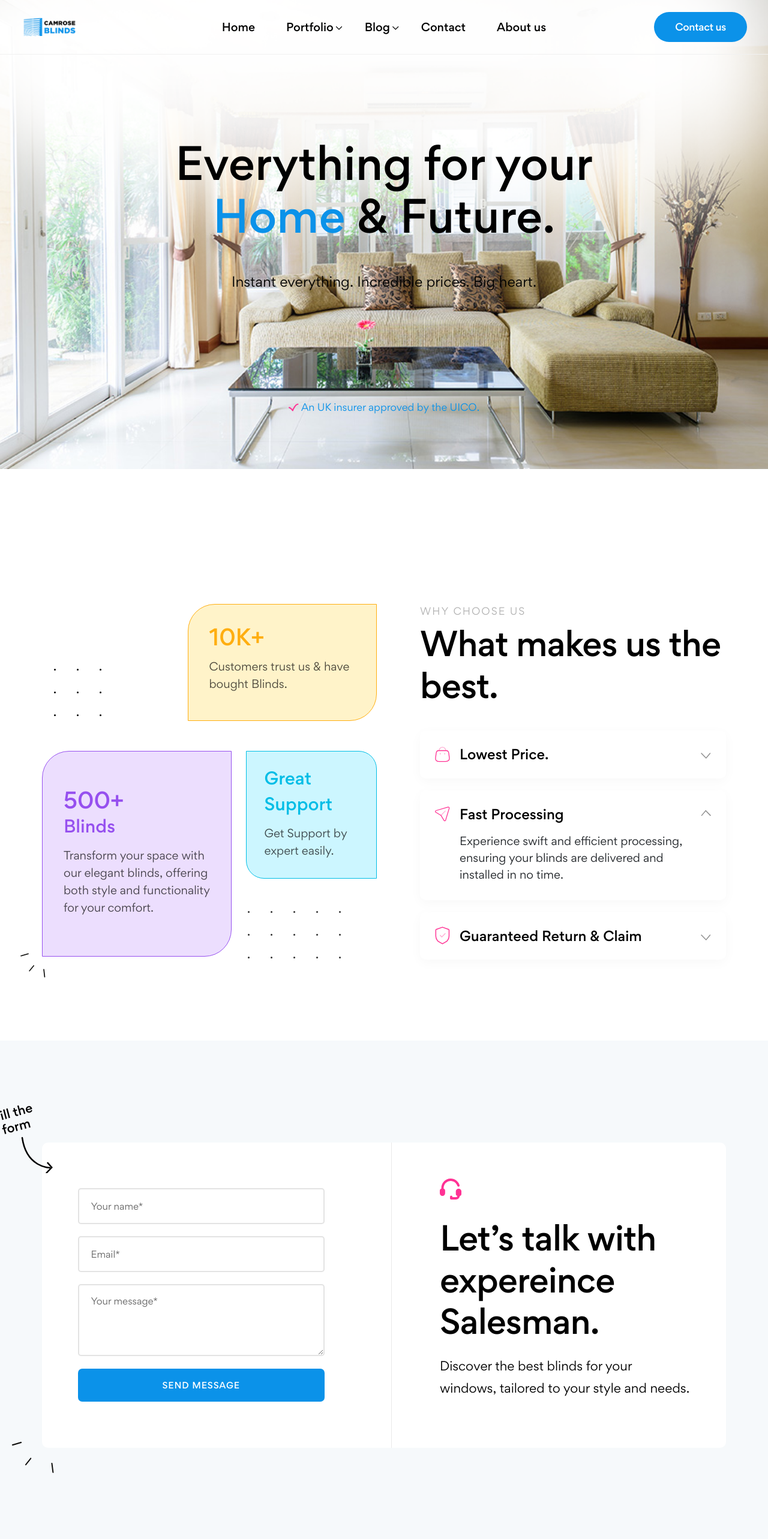
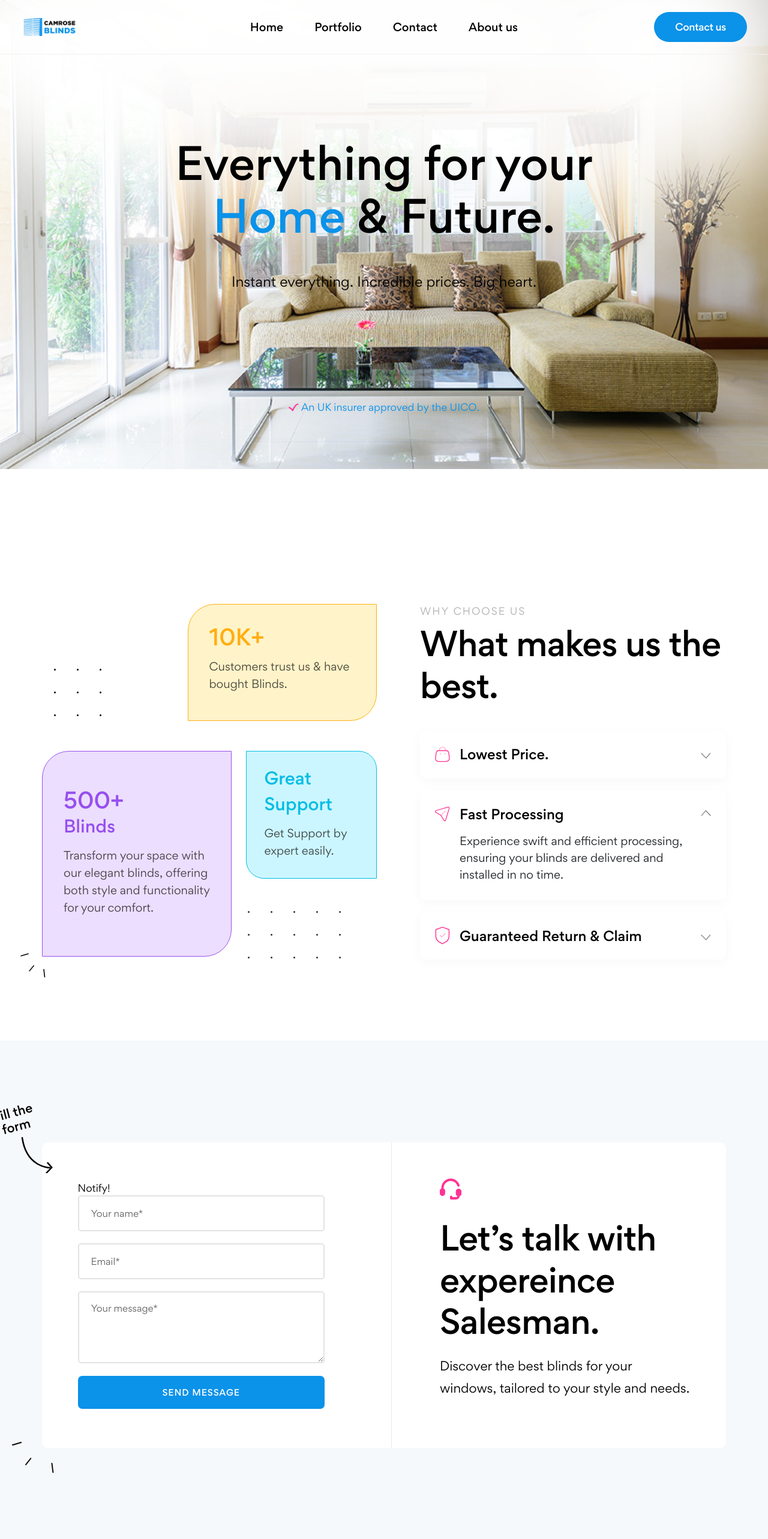
Before and after one commit to abhijeetmssn/camros_blind, a Next.js app: page / in a window 1280 px wide. Shown: the top 2566 px of the page at 60% size. Built offline with nearby package versions, Linux system fonts and the light colour scheme.

Commit message:
adding portfolio

```diff
--- a/components/header/MainMenu.jsx
+++ b/components/header/MainMenu.jsx
@@ -133,7 +133,13 @@ const MainMenu = () => {
           </li> */}
           {/* End li (pages) */}
 
-          <li className="nav-item dropdown">
+          <li className="nav-item">
+              <Link className="nav-link" href="/portfolio/portfolio-v2" role="button">
+              Portfolio
+              </Link>
+            </li>
+
+          {/* <li className="nav-item dropdown">
             <a
               className="nav-link dropdown-toggle"
               href="#"
@@ -153,10 +159,10 @@ const MainMenu = () => {
                 </li>
               ))}
             </ul>
-          </li>
+          </li> */}
           {/* End li (portfolio) */}
 
-          <li className="nav-item dropdown">
+          {/* <li className="nav-item dropdown">
             <a
               className="nav-link dropdown-toggle"
               href="#"
@@ -176,7 +182,7 @@ const MainMenu = () => {
                 </li>
               ))}
             </ul>
-          </li>
+          </li> */}
           {/* End li (blog) */}
 
           <li className="nav-item">
--- a/components/home-page/home-1/ContactForm.jsx
+++ b/components/home-page/home-1/ContactForm.jsx
@@ -1,8 +1,10 @@
 import { useState } from "react";
 import emailjs from '@emailjs/browser';
 import { useRef } from "react";
+import { ToastContainer, toast } from 'react-toastify';
+import 'react-toastify/dist/ReactToastify.css';
 
-const ContactForm = () => {
+const ContactForm = ({ handleShowToast }) => {
 
   const formRef = useRef(null);
   const [formData, setFormData] = useState({
@@ -19,22 +21,34 @@ const ContactForm = () => {
     }));
   };
 
-  const handleSubmit = (event,e) => {
+  const notify = () => {
+    handleShowToast("Message Sent!",false);
+  }
+
+  const handleSubmit = (event, e) => {
     event.preventDefault();
     console.log(formData);
 
     emailjs.sendForm('service_rg1tfjd', 'template_a0nyxel', formRef.current, 'JboINDisZL-aWNV7U')
-            .then((result) => {
-
-            }, (error) => {
-
-            });
-        //e.target.reset();
+      .then((result) => {
+        handleShowToast("Message Sent!",false);
+        setFormData({
+          name: "",
+          email: "",
+          message: "",
+        });
+      }, (error) => {
+        handleShowToast("Problem Occured!",true);
+      });
+    //e.target.reset();
     // You can add your form submission logic here
   };
 
   return (
     <form onSubmit={handleSubmit} ref={formRef}>
+      <div>
+        <button onClick={notify}>Notify!</button>
+      </div>
       <div className="messages" />
       <div className="row controls">
         <div className="col-12">
--- a/components/portfolio/CallToAction.jsx
+++ b/components/portfolio/CallToAction.jsx
@@ -14,12 +14,12 @@ const CallToAction = () => {
                 data-aos-delay="100"
               >
                 <h2 className="main-title fw-500 tx-dark">
-                  Have Any Project? <br />
+                  Have Any Query? <br />
                   <span className="position-relative">
                     Let’s Talk{" "}
                     <img src="/images/shape/shape_132.svg" alt="shape" />
                   </span>
-                  &amp; Grow your Business
+                  &amp; Clear you queries
                 </h2>
               </div>
               {/* /.title-style-ten */}
--- a/pages/home/insurance.js
+++ b/pages/home/insurance.js
@@ -13,10 +13,37 @@ import IntroAbout from "../../components/home-page/home-1/IntroAbout";
 import Service from "../../components/home-page/home-1/Service";
 import Testimonial from "../../components/home-page/home-1/Testimonial";
 import WhyChoose from "../../components/home-page/home-1/WhyChoose";
+import { ToastContainer, toast } from 'react-toastify';
+import 'react-toastify/dist/ReactToastify.css';
 
 const Insurance = () => {
+
+  const handleShowToast = (message, error) => {
+    if (error) {
+      toast.error(message, {
+        closeButton: false
+      });
+    } else {
+      toast.success(message, {
+        closeButton: false
+      });
+    }
+  };
+
+
   return (
     <>
+      <ToastContainer
+        position="top-right"
+        autoClose={3000} // Adjust this as needed
+        hideProgressBar={false}
+        newestOnTop={false}
+        closeOnClick
+        rtl={false}
+        pauseOnFocusLoss
+        draggable
+        pauseOnHover
+      />
       <Seo pageTitle="Insurance" />
       {/* <!--
       =============================================
@@ -168,13 +195,13 @@ const Insurance = () => {
                         </h2>
                       </div>
                       <p className="fs-20 tx-dark pt-20 m0">
-                      Discover the best blinds for your windows, tailored to your style and needs.
+                        Discover the best blinds for your windows, tailored to your style and needs.
                       </p>
                     </div>
                   </div>
                   <div className="col-xl-5 col-lg-6 order-lg-first">
                     <div className="form-style-two md-mb-40">
-                      <ContactForm />
+                      <ContactForm handleShowToast={handleShowToast} />
                     </div>
                     {/* /.form-style-two */}
                   </div>
```
